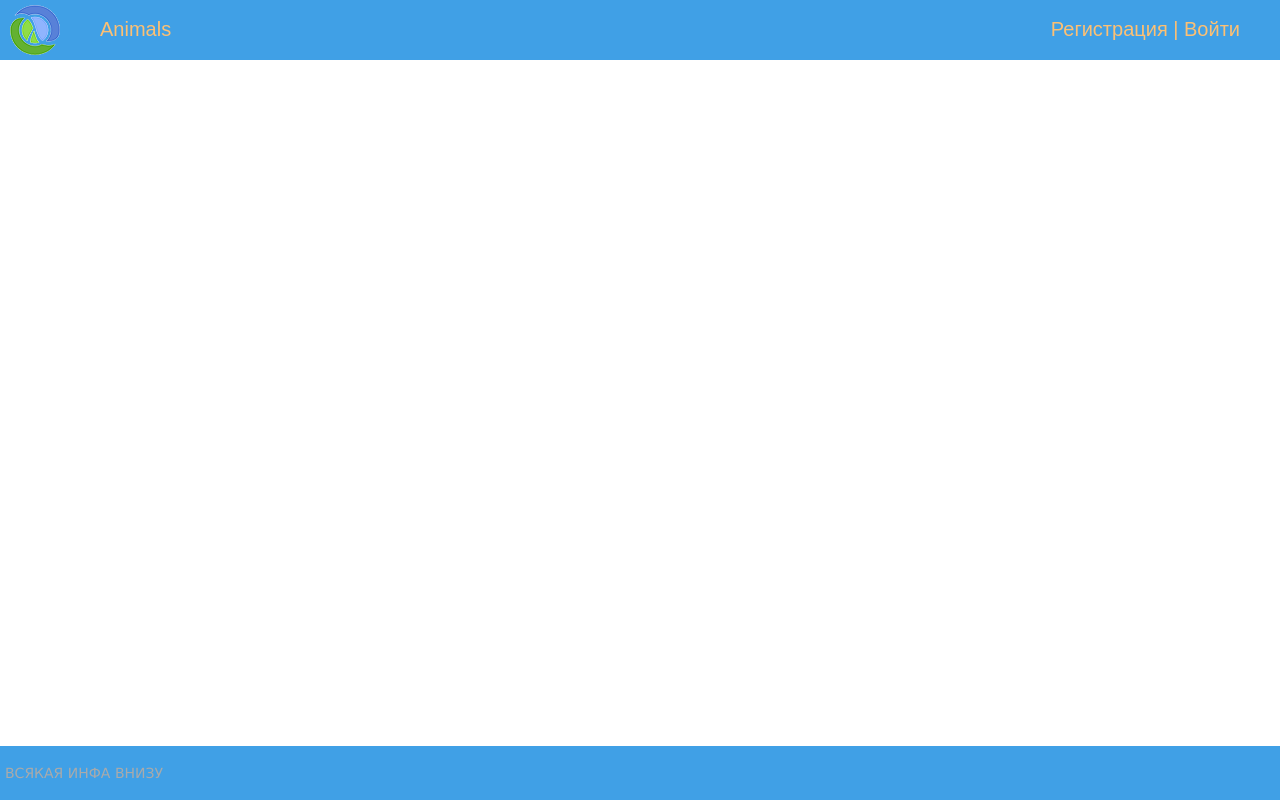
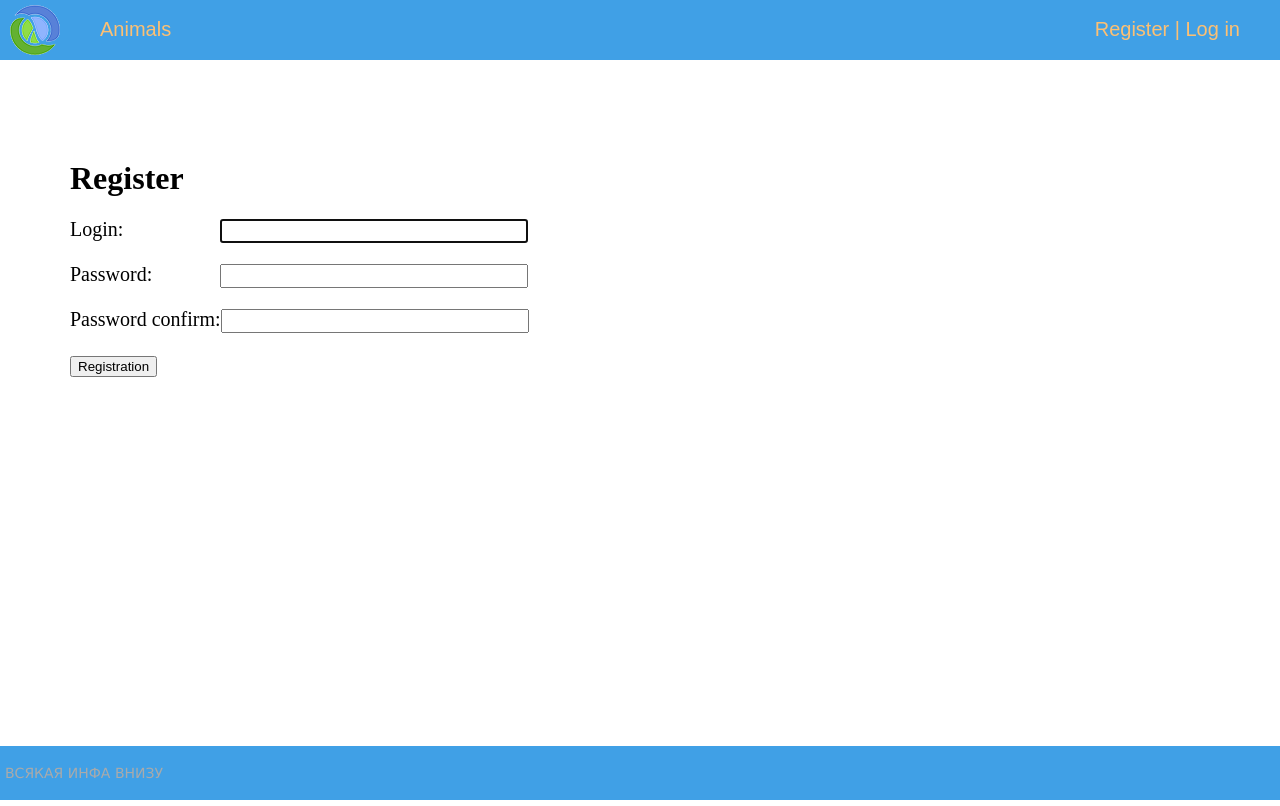
Before and after one commit to ITsiareshkin/ITU, a Django app: page /register/ in a window 1280 px wide. Run offline with Django 4.2, Linux system fonts and the light colour scheme.

Commit message:
added Login and Logout

```diff
--- a/saveanimallife/saveanimallife/urls.py
+++ b/saveanimallife/saveanimallife/urls.py
@@ -18,7 +18,7 @@ from django.contrib import admin
 from django.urls import path, include
 
 from saveanimallife import settings
-from shelter.views import index
+from shelter.views import *
 
 urlpatterns = [
     path('admin/', admin.site.urls),
--- /dev/null
+++ b/saveanimallife/shelter/forms.py
@@ -0,0 +1,16 @@
+from django import forms
+from django.contrib.auth.forms import UserCreationForm
+from django.contrib.auth.models import User
+from django.core.exceptions import ValidationError
+
+from .models import *
+
+
+class RegisterUserForm(UserCreationForm):
+    username = forms.CharField(label='Login', widget=forms.TextInput(attrs={'class': 'form-input'}))
+    password1 = forms.CharField(label='Password', widget=forms.PasswordInput(attrs={'class': 'form-input'}))
+    password2 = forms.CharField(label='Password confirm', widget=forms.PasswordInput(attrs={'class': 'form-input'}))
+
+    class Meta:
+        model = User
+        fields = ('username', 'password1', 'password2')
--- a/saveanimallife/shelter/models.py
+++ b/saveanimallife/shelter/models.py
@@ -1,3 +1,5 @@
 from django.db import models
 
 # Create your models here.
+class user(models.Model):
+    title = models.CharField(max_length=255)
--- a/saveanimallife/shelter/templates/shelter/base.html
+++ b/saveanimallife/shelter/templates/shelter/base.html
@@ -18,7 +18,11 @@
 {% for m in menu %}
 			<li><a href="{% url m.url_name %}">{{m.title}}</a></li>
 {% endfor %}
-				<li class="last"><a href="{% url 'register' %}">Регистрация</a> | <a href="{% url 'login' %}">Войти</a></li>
+				{% if request.user.is_authenticated %}
+				<li class="last">{{user.username}} | <a href="{% url 'logout' %}">Log out</a></li>
+				{% else %}
+				<li class="last"><a href="{% url 'register' %}">Register</a> | <a href="{% url 'login' %}">Log in</a></li>
+				{% endif %}
 			</ul>
 			<div class="clear"></div>
 		</div>
--- a/saveanimallife/shelter/templates/shelter/index.html
+++ b/saveanimallife/shelter/templates/shelter/index.html
@@ -1,15 +1 @@
 {% extends 'shelter/base.html' %}
-
-{% block content %}
-<ul class="list-articles">
-	{% for p in posts %}
-			<li><h2>{{p.title}}</h2>
-	{% autoescape on %}
-	{{p.content|linebreaks|truncatewords:50}}
-	{% endautoescape %}
-			<div class="clear"></div>
-			<p class="link-read-post"><a href="#">Читать пост</a></p>
-			</li>
-	{% endfor %}
-</ul>
-{% endblock %}
--- /dev/null
+++ b/saveanimallife/shelter/templates/shelter/register.html
@@ -0,0 +1,15 @@
+{% extends 'shelter/base.html' %}
+
+{% block content %}
+<h1>{{title}}</h1>
+
+<form method="post">
+    {% csrf_token %}
+    {% for f in form %}
+        <p><label class="form-label" for="{{ f.id_for_label }}">{{f.label}}: </label>{{ f }}</p>
+        <div class="form-error">{{ f.errors }}</div>
+    {% endfor %}
+    <button type="submit">Registration</button>
+</form>
+
+{% endblock %}
--- a/saveanimallife/shelter/urls.py
+++ b/saveanimallife/shelter/urls.py
@@ -1,11 +1,11 @@
 from django.urls import path
-
 from .views import *
 
 urlpatterns = [
-    path('', index, name='home'),
-    path('user_page/', userpage, name='userpage'),
+    path('', ShelterHome.as_view(), name='home'),
+    path('mypage/', userpage, name='userpage'),
     path('animals/', animals, name='animals'),
-    path('login/', login, name='login'),
-    path('register/', register, name='register')
+    path('login/', Login.as_view(), name='login'),
+    path('logout/', logout_user, name='logout'),
+    path('register/', Register.as_view(), name='register')
 ]
--- /dev/null
+++ b/saveanimallife/shelter/utils.py
@@ -0,0 +1,10 @@
+from .models import *
+
+menu = [{'title': "Animals", 'url_name': 'animals'}]
+
+
+class DataMixin:
+    def get_user_context(self, **kwargs):
+        context = kwargs
+        context['menu'] = menu
+        return context
--- a/saveanimallife/shelter/views.py
+++ b/saveanimallife/shelter/views.py
@@ -1,15 +1,24 @@
+from django.contrib.auth import logout
+from django.contrib.auth.forms import UserCreationForm, AuthenticationForm
+from django.contrib.auth.views import LoginView
 from django.http import HttpResponse
-from django.shortcuts import render
+from django.shortcuts import render, redirect
+from django.urls import reverse_lazy
+from django.views.generic import *
+
+from .forms import RegisterUserForm
+from .utils import *
 
 menu = [{'title': "Animals", 'url_name': 'animals'}]
 
 
-def index(request):
-    context = {
-        'menu': menu,
-        'title': 'Animal Shelter'
-    }
-    return render(request, 'shelter/index.html', context=context)
+class ShelterHome(DataMixin, TemplateView):
+    template_name = 'shelter/index.html'
+
+    def get_context_data(self, *, object_list=None, **kwargs):
+        context = super().get_context_data(**kwargs)
+        c_def = self.get_user_context(title="Home page")
+        return dict(list(context.items()) + list(c_def.items()))
 
 
 def animals(request):
@@ -20,20 +29,34 @@ def animals(request):
     return render(request, 'shelter/index.html', context=context)
 
 
-def register(request):
-    context = {
-        'menu': menu,
-        'title': 'Register'
-    }
-    return render(request, 'shelter/index.html', context=context)
+class Register(DataMixin, CreateView):
+    form_class = RegisterUserForm
+    template_name = 'shelter/register.html'
+    success_url = reverse_lazy('login')
+
+    def get_context_data(self, *, object_list=None, **kwargs):
+        context = super().get_context_data(**kwargs)
+        c_def = self.get_user_context(title="Register")
+        return dict(list(context.items()) + list(c_def.items()))
 
 
-def login(request):
-    context = {
-        'menu': menu,
-        'title': 'Log in'
-    }
-    return render(request, 'shelter/index.html', context=context)
+class Login(DataMixin, LoginView):
+    form_class = AuthenticationForm
+    template_name = 'shelter/login.html'
+
+    def get_context_data(self, *, object_list=None, **kwargs):
+        context = super().get_context_data(**kwargs)
+        c_def = self.get_user_context(title="Log in")
+        return dict(list(context.items()) + list(c_def.items()))
+
+    def get_success_url(self):
+        return reverse_lazy('home')
+
+
+def logout_user(request):
+    logout(request)
+    return redirect('login')
+
 
 
 def userpage(request):
```
Also changed, not shown: saveanimallife/saveanimallife/settings.py (+11 -1 lines), saveanimallife/shelter/templates/shelter/login.html (added, +12 -0 lines), saveanimallife/db.sqlite3, saveanimallife/shelter/migrations/0001_initial.py (deleted).
